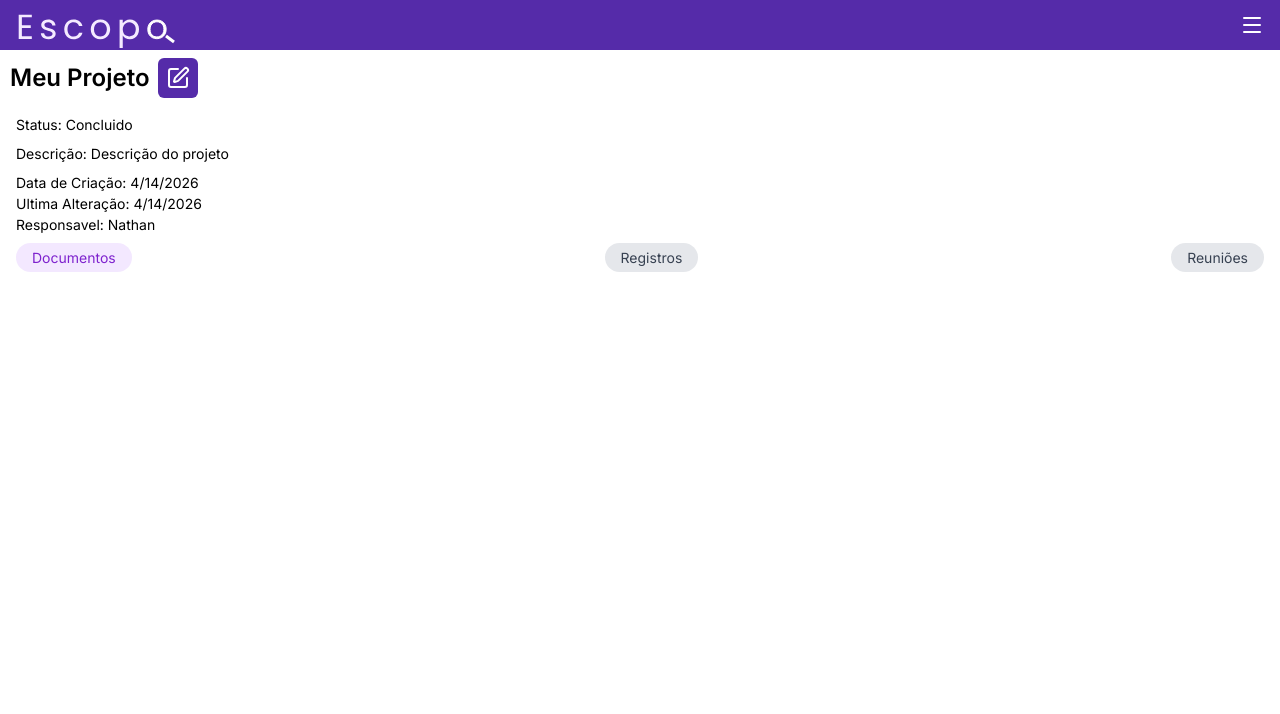
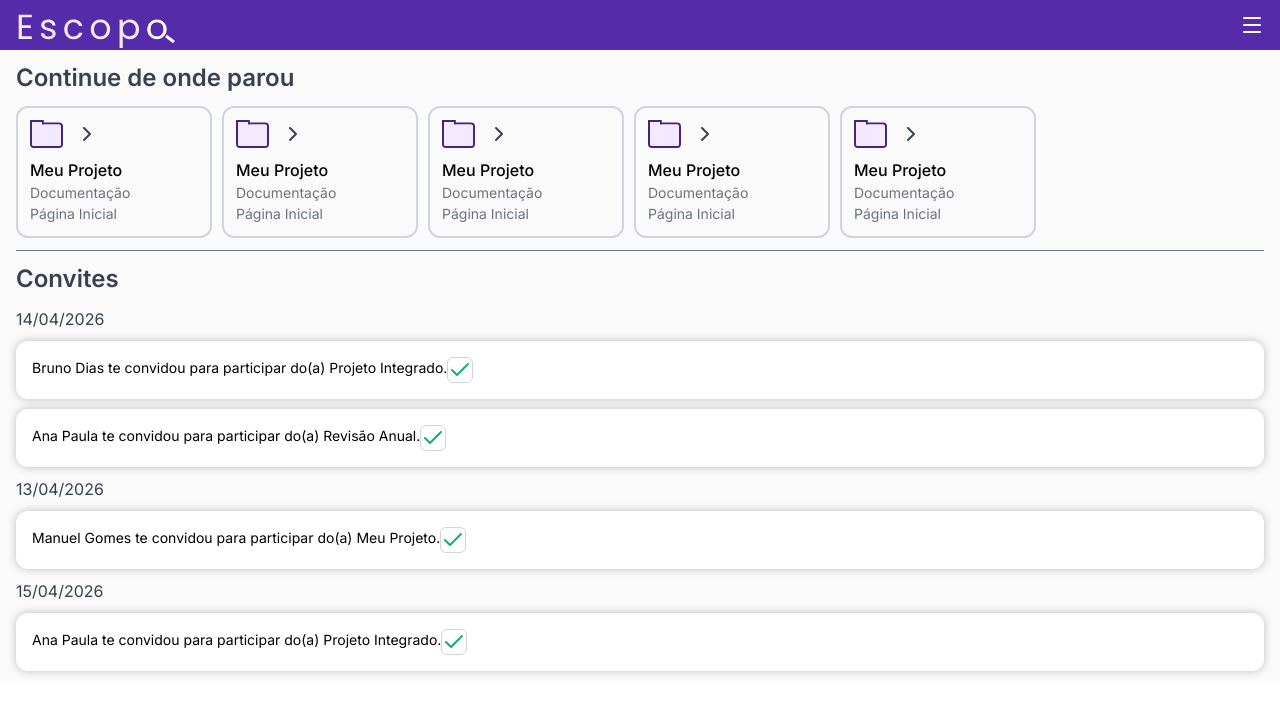
Before and after one commit to Samys003/projeto-escopo-web, a React (Vite) app: page /dashboard in a window 1280 px wide. Shown: the top 714 px of the page. Built offline with nearby package versions, Linux system fonts and the light colour scheme.

Commit message:
Revert "Tela documentacao"

```diff
--- a/src/App.jsx
+++ b/src/App.jsx
@@ -1,15 +1,9 @@
-import ProjectDetails from "./pages/ProjectDetails"
+import Dashboard from "./pages/dashboard/Dashboard"
 
 function App() {
   return (
-    <div>
-      <ProjectDetails />
-
-    </div>
-
-
+    <Dashboard></Dashboard>
   )
-
 }
 
 export default App
--- a/src/components/ComponentMenu.jsx
+++ /dev/null
@@ -1,23 +0,0 @@
-import { useState } from "react";
-import ParagraphMedium from "./Typography/ParagraphMedium";
-
-
-function ComponentMenu({ currentTab, selectionMenu }) {
-
-    return (
-        <div className=" flex items-center justify-between">
-            {currentTab.map((tab) => (
-                <button key={tab.id}
-                    onClick={() => selectionMenu(tab.id)}
-                    className={`pl-4 pr-4 pb-1 pt-1 rounded-[18px] ${tab.active ? "bg-(--roxo-light) text-(--roxo-dark)" : "bg-(--cinza-200) text-(--cinza-700)"}`}>
-                    <ParagraphMedium>{tab.nome}</ParagraphMedium>
-                </button>
-            ))}
-
-        </div>
-    )
-}
-
-
-
-export default ComponentMenu;
--- a/src/components/IconButton.jsx
+++ /dev/null
@@ -1,10 +0,0 @@
-
-function IconButton(props){
-    return (
-        <button onClick={props.onClick} className="bg-(--color-base) text-white p-2 rounded-md">
-        {props.icon}
-        </button>
-    )
-}
-
-export default IconButton;
--- a/src/components/MenuButton.jsx
+++ /dev/null
@@ -1,13 +0,0 @@
-import ComponentMenu from "./ComponentMenu";
-import ParagraphMedium from "./Typography/ParagraphMedium";
-
-function MenuButton() {
-   return (
-      <div className="w-full gap-6 flex items-center">
-
-      </div>
-   )
-
-}
-
-export default MenuButton;
--- a/src/index.css
+++ b/src/index.css
@@ -13,9 +13,6 @@
   --cinza-600: #4B5563;
   --cinza-500: #6B7280;
   --cinza-300: #D1D5DB;
-  --cinza-200: #E5E7EB;
-  --roxo-light: #F3E8FF;
-  --roxo-dark: #7E22CE;
   /* Sombra */
   --external-shadow: 0 0 8px rgba(0,0,0,0.25);
 
--- a/src/pages/ProjectDetails.jsx
+++ /dev/null
@@ -1,117 +0,0 @@
-import MobileHeader from "../components/MobileHeader";
-import IconButton from "../components/IconButton";
-import { SquarePen } from "lucide-react";
-import Title2 from "../components/Typography/Title2";
-import ParagraphMedium from "../components/Typography/ParagraphMedium";
-import MenuButton from "../components/MenuButton";
-import ComponentMenu from "../components/ComponentMenu";
-import { useState } from "react";
-
-
-
-
-
-function ProjectDetails() {
-    const project = {
-
-        id: 1,
-        titulo: "Meu Projeto",
-        descricao: "Descrição do projeto",
-        status: true,
-        data_criacao: "2026-04-14T10:00:00Z",
-        ultima_atualizacao: "2026-04-14T12:00:00Z",
-        nome_responsavel: "Nathan"
-
-    }
-
-    const documentos =
-        [
-            {
-                "id": 1,
-                "nome": "Requisitos",
-                "documentos": [
-                    {
-                        "id": 1,
-                        "titulo": "Documento de Requisitos",
-                        "quantidade_versoes": 3,
-                        "ultima_alteracao": "2026-04-14"
-                    },
-                    {
-                        "id": 2,
-                        "titulo": "Documento de Requisitos",
-                        "quantidade_versoes": 3,
-                        "ultima_alteracao": "2026-04-14"
-                    },
-                    {
-                        "id": 3,
-                        "titulo": "Documento de Requisitos",
-                        "quantidade_versoes": 3,
-                        "ultima_alteracao": "2026-04-14"
-                    }
-                ]
-            }
-        ]
-
-    const [currentTab, setCurrentTab] = useState([
-
-        {
-            id: 1,
-            nome: "Documentos",
-            active: true
-        },
-        {
-            id: 2,
-            nome: "Registros",
-            active: false
-        },
-        {
-            id: 3,
-            nome: "Reuniões",
-            active: false
-        },
-
-
-    ])
-
-    function selectionMenu(selectionId) {
-        const selection = currentTab.map((tab) => {
-            return {
-                ...tab,
-                active: tab.id === selectionId
-
-            }
-        })
-        setCurrentTab(selection)
-    }
-
-
-    return (
-        <div className="w-full">
-            <MobileHeader />
-            <div className="w-full flex items-center gap-2 pl-2.5 pt-2">
-                <Title2 className="text-2xl" >
-                    {project.titulo}
-                </Title2>
-                <button>
-                    <IconButton icon={<SquarePen />} />
-                </button>
-            </div>
-            <div className="w-full flex flex-col  gap-2 p-4 ">
-                <div className="">
-                    <ParagraphMedium>Status: {project.status ? "Concluido" : "Em andamento"}</ParagraphMedium>
-                </div>
-                <div>
-                    <ParagraphMedium>Descrição: {project.descricao} </ParagraphMedium>
-                </div>
-                <div>
-                    <ParagraphMedium>Data de Criação: {new Date(project.data_criacao).toLocaleDateString()}</ParagraphMedium>
-                    <ParagraphMedium>Ultima Alteração: {new Date(project.ultima_atualizacao).toLocaleDateString()}</ParagraphMedium>
-                    <ParagraphMedium>Responsavel: {project.nome_responsavel}</ParagraphMedium>
-                </div>
-                <ComponentMenu currentTab={currentTab} selectionMenu={selectionMenu}></ComponentMenu>
-            </div>
-        </div>
-    )
-}
-
-export default ProjectDetails;
```
